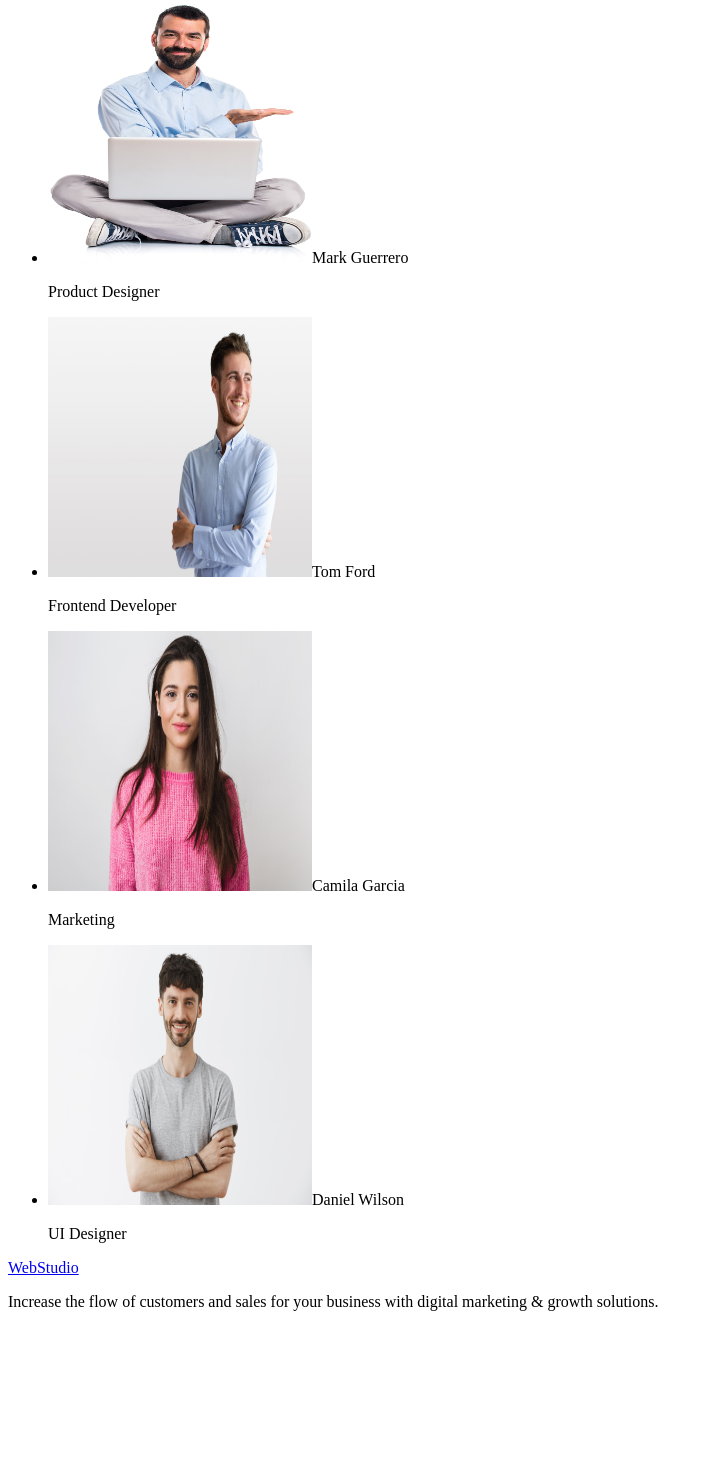
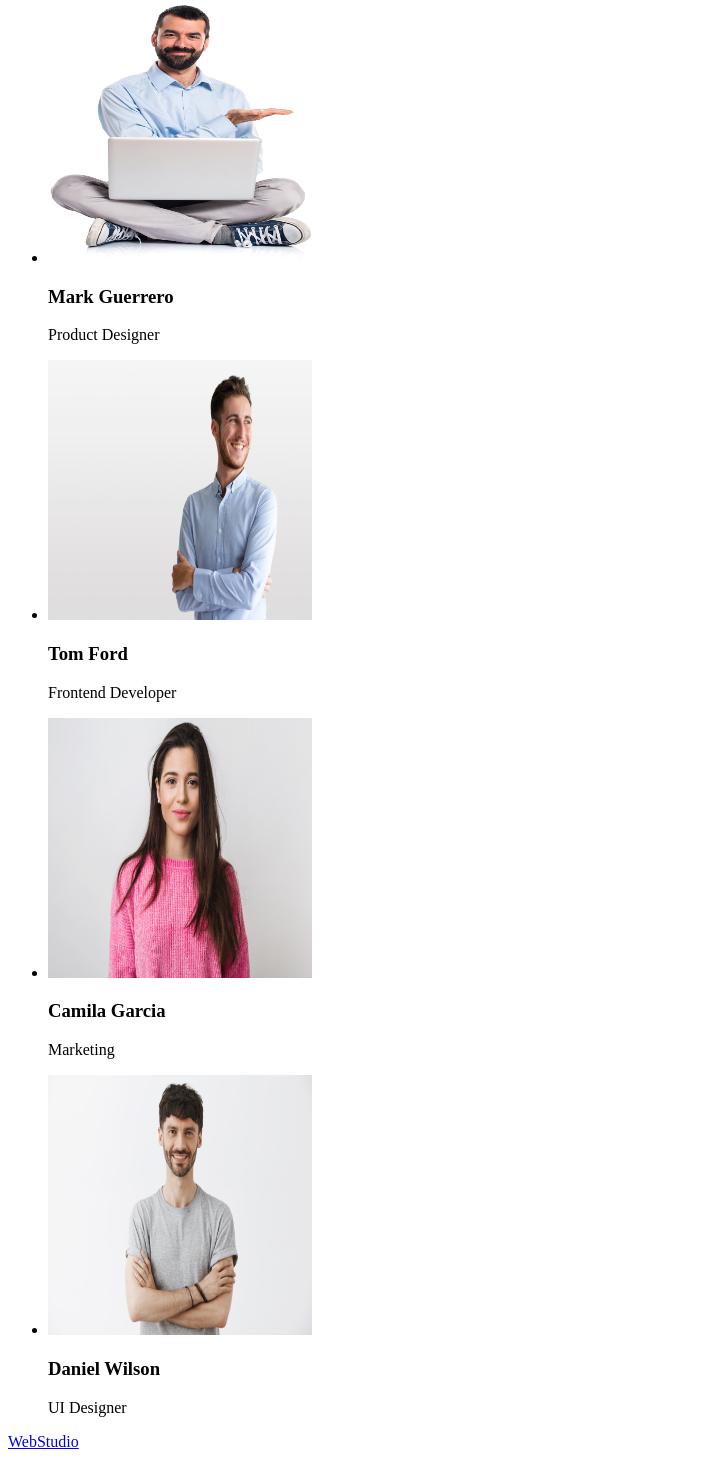
Before and after one commit to DmytroVodianyk/goit-markup-hw-01, a plain HTML site: page index.html in a window 1280 px wide. Shown: the part 639-2100 px from the top of the page, without its empty margins (0-709 px from the left). Before the commit the page ends 1966 px from the top, so only its background shows below. Drawn offline with Linux system fonts and the light colour scheme.

Commit message:
Last update

```diff
--- a/index.html
+++ b/index.html
@@ -22,6 +22,7 @@
         </address>
     </nav>
  </header>
+ <main>
     <section>
         <h1>Effective Solutions for Your Business</h1>
         <button type="button">Order Service</button>
@@ -40,22 +41,22 @@
         <h2>Our Team</h2>
         <ul>
             <li>
-                <img src="./images/mark.jpg" alt="Mark Guerrero" width="264" height="260"
+                <img src="./images/mark.jpg" alt="Mark Guerrero" width="264" height="260" >
                 <h3>Mark Guerrero</h3>
                 <p>Product Designer</p>
             </li>
             <li>
-                <img src="./images/tom.jpg" alt="Tom Ford" width="264" height="260"
+                <img src="./images/tom.jpg" alt="Tom Ford" width="264" height="260">
                 <h3>Tom Ford</h3>
                 <p>Frontend Developer</p>
             </li>
             <li>
-               <img src="./images/camila.jpg" alt="Camila Garcia" width="264" height="260"
+               <img src="./images/camila.jpg" alt="Camila Garcia" width="264" height="260">
                <h3>Camila Garcia</h3>
                <p>Marketing</p>
             </li>
             <li>
-                <img src="./images/daniel.jpg" alt="Daniel Wilson" width="264" height="260"
+                <img src="./images/daniel.jpg" alt="Daniel Wilson" width="264" height="260">
                 <h3>Daniel Wilson</h3>
                 <p>UI Designer</p>
             </li>
```
